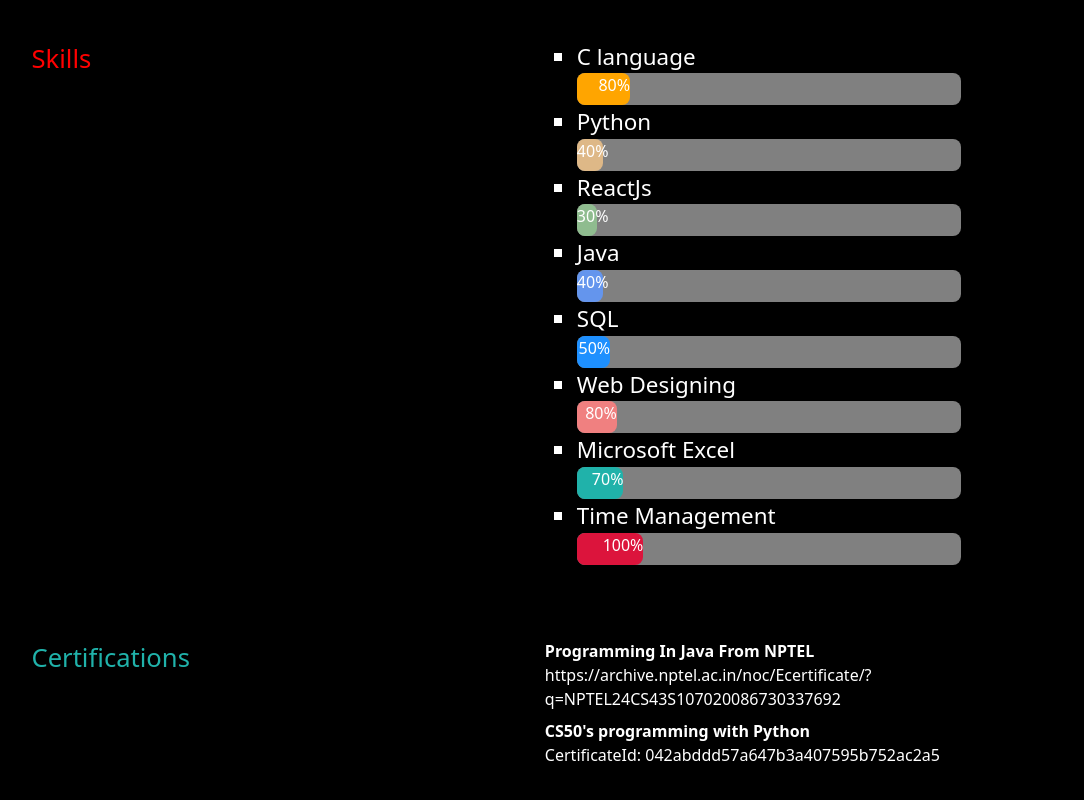
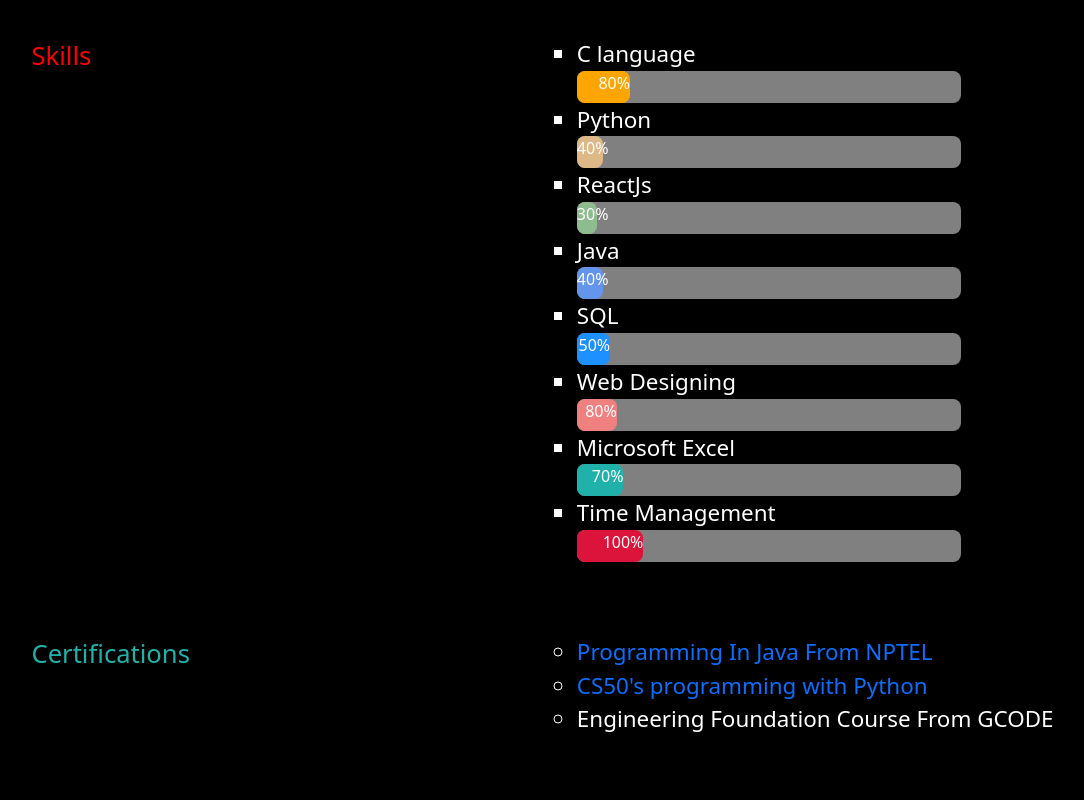
Before and after one commit to SreeCharan153/myportfolio, a React (Create React App) app: page /myportfolio/about in a window 1280 px wide. Shown: the part 703-1503 px from the top of the page, without its empty margins (122-1206 px from the left). Built offline with nearby package versions, Linux system fonts and the light colour scheme.

Commit message:
changes made

```diff
--- a/src/About.js
+++ b/src/About.js
@@ -89,12 +89,11 @@ const About = () => {
                   </div>
                   <div className="rightdiv4 right">
 
-                   <dl>
-                    <dt>Programming In Java From NPTEL</dt>
-                    <dd>https://archive.nptel.ac.in/noc/Ecertificate/?q=NPTEL24CS43S107020086730337692 </dd>
-                    <dt>CS50's programming with Python </dt>
-                    <dd>CertificateId: 042abddd57a647b3a407595b752ac2a5</dd>
-                   </dl>
+                   <ul>
+                    <li><a href="https://archive.nptel.ac.in/noc/Ecertificate/?q=NPTEL24CS43S107020086730337692">Programming In Java From NPTEL</a></li>
+                    <li><a href="042abddd57a647b3a407595b752ac2a5">CS50's programming with Python</a> </li>
+                    <li>Engineering Foundation Course From GCODE</li>
+                   </ul>
 
                   </div>
                   <br></br>         <br></br>         <br></br>
```
